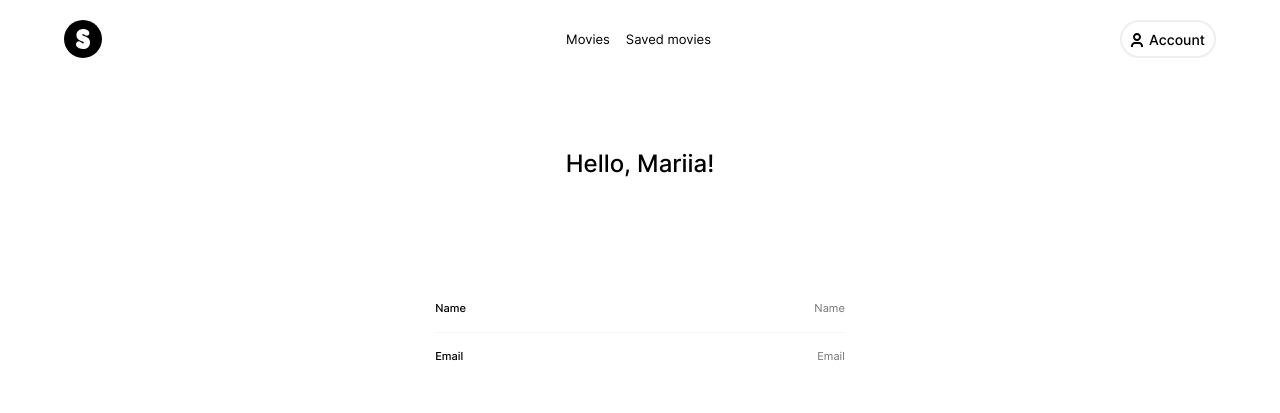
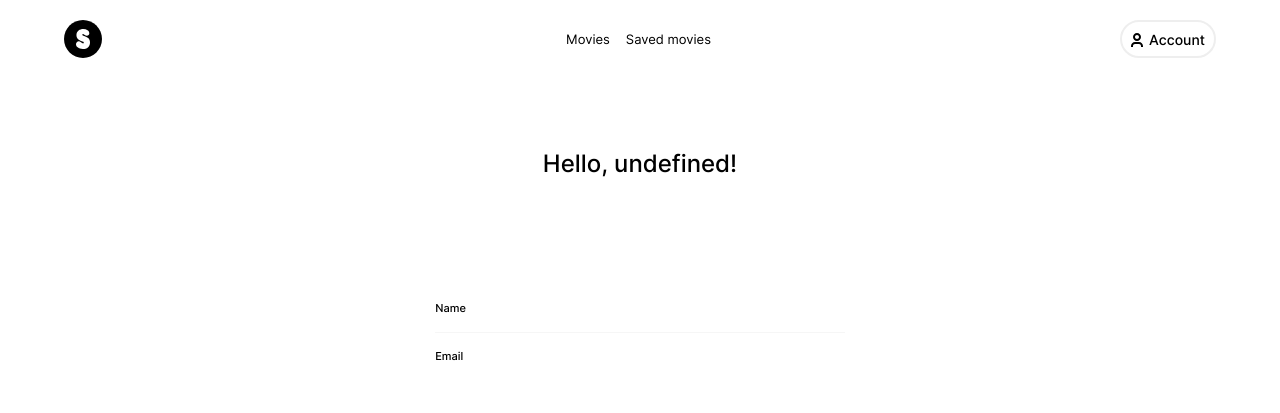
Before and after one commit to MSLP/movies-explorer-frontend, a React (Create React App) app: page /profile in a window 1280 px wide. Shown: the top 413 px of the page. Built offline with nearby package versions, Linux system fonts and the light colour scheme.

Commit message:
update Profile form

```diff
--- a/src/components/App/App.js
+++ b/src/components/App/App.js
@@ -22,7 +22,8 @@ export default function App() {
   useEffect(() => {
     const token = localStorage.getItem('token');
     token && auth.checkToken(token)
-      .then(() => {
+      .then((data) => {
+        setCurrentUser(data);
         setLoggedIn(true);
         history.push('/movies');
       })
@@ -60,6 +61,14 @@ export default function App() {
     history.push('/');
   }
 
+  function handleUserUpdate(data) {
+    mainApi.changeUserInfo(data)
+      .then((res) => {
+        setCurrentUser(res);
+      })
+      .catch((err) => setError(`${err.message}`));
+  }
+
   return (
     <CurrentUserContext.Provider value={currentUser}>
       <Switch>
@@ -74,7 +83,7 @@ export default function App() {
         </Route>
         <ProtectedRoute path="/movies" loggedIn component={Movies} />
         <ProtectedRoute path="/saved-movies" loggedIn component={SavedMovies} />
-        <ProtectedRoute path="/profile" loggedIn component={Profile} onClick={handleSignOut} />
+        <ProtectedRoute path="/profile" loggedIn component={Profile} onClick={handleSignOut} onSubmit={handleUserUpdate} />
         <Route path="*">
           <NotFound />
         </Route>
--- a/src/components/Profile/Profile.js
+++ b/src/components/Profile/Profile.js
@@ -1,25 +1,37 @@
+import { useContext } from 'react';
 import PropTypes from 'prop-types';
 import './Profile.css';
 import useForm from '../../hooks/useForm';
 import Button from '../Button/Button';
 import Header from '../Header/Header';
+import CurrentUserContext from '../../contexts/CurrentUserContext';
 
-export default function Profile({ onClick }) {
+export default function Profile({ onClick, onSubmit }) {
   const { values, handleChange, errors } = useForm();
+  const user = useContext(CurrentUserContext);
+
+  function handleSubmit(e) {
+    e.preventDefault();
+    onSubmit({
+      name: values.name,
+      email: values.email,
+    });
+  }
+
   return (
     <>
       <Header />
       <div className="profile">
-        <h2 className="profile__title">Hello, Mariia!</h2>
-        <form className="profile__form">
+        <h2 className="profile__title">{`Hello, ${user.name}!`}</h2>
+        <form onSubmit={handleSubmit} className="profile__form">
           <label className="profile__label" htmlFor="name">
             Name
-            <input name="name" className="profile__input" type="text" value={values.name} minLength="2" maxLength="30" onChange={handleChange} placeholder="Name" required />
+            <input name="name" className="profile__input" type="text" value={values.name || ''} minLength="2" maxLength="30" onChange={handleChange} placeholder={user.name} required />
           </label>
           <span className="profile__error">{errors.name || ''}</span>
           <label className="profile__label" htmlFor="email">
             Email
-            <input name="email" className="profile__input" type="email" value={values.email} placeholder="Email" onChange={handleChange} required />
+            <input name="email" className="profile__input" type="email" value={values.email || ''} placeholder={user.email} onChange={handleChange} required />
           </label>
           <span className="profile__error">{errors.email || ''}</span>
           <Button className="profile__edit" type="submit">Edit</Button>
@@ -32,4 +44,5 @@ export default function Profile({ onClick }) {
 
 Profile.propTypes = {
   onClick: PropTypes.func.isRequired,
+  onSubmit: PropTypes.func.isRequired,
 };
--- a/src/utils/MainApi.js
+++ b/src/utils/MainApi.js
@@ -15,7 +15,6 @@ class MainApi {
       });
   }
 
-  // поставить лайк
   saveMovie() {
     return fetch(`${this.baseUrl}/movies`, {
       method: 'POST',
@@ -66,5 +65,6 @@ export default new MainApi({
   baseUrl: 'https://api.explorer.mslp.nomoredomains.monster',
   headers: {
     'Content-Type': 'application/json',
+    authorization: `Bearer ${localStorage.getItem('token')}`,
   },
 });
```
